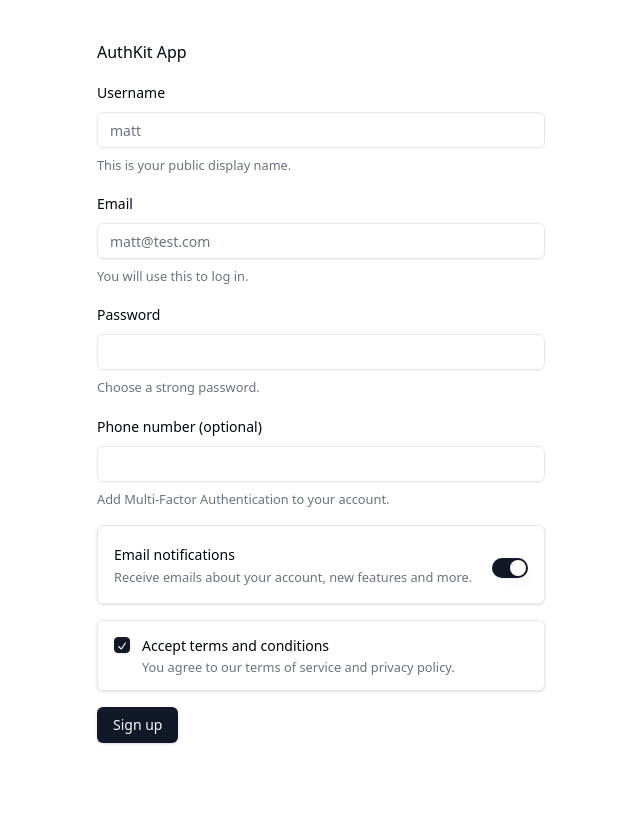
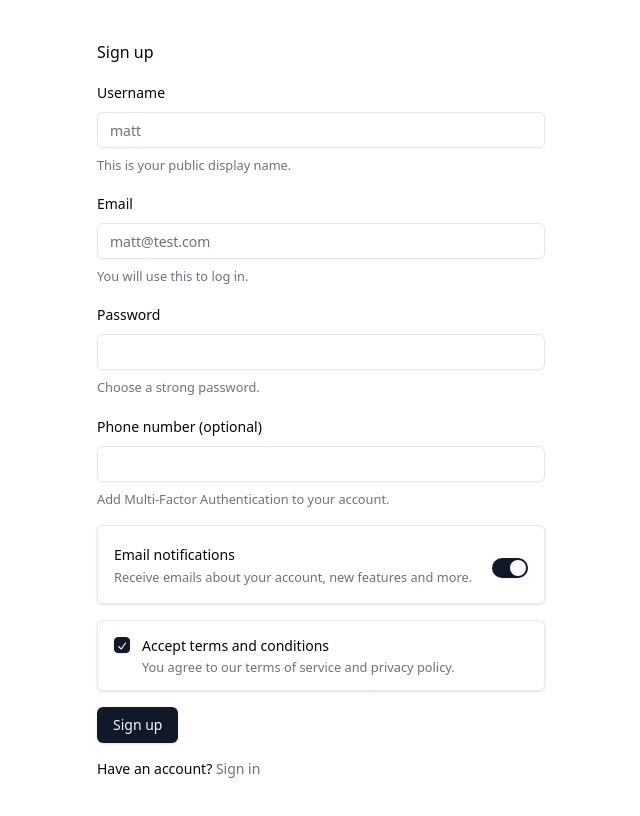
Before and after one commit to mathewbushuru/authentication-kit, a React (Vite) app in the folder react-frontend/: page /sign-up in a window 1280 px wide. Shown: the top 816 px of the page, without its empty margins (319-959 px from the left). Built offline with nearby package versions, Linux system fonts and the light colour scheme.

Commit message:
front routing and error handling

```diff
--- a/react-frontend/package.json
+++ b/react-frontend/package.json
@@ -19,6 +19,7 @@
     "react": "^18.2.0",
     "react-dom": "^18.2.0",
     "react-hook-form": "^7.45.4",
+    "react-router-dom": "^6.15.0",
     "zod": "^3.22.2"
   },
   "devDependencies": {
--- a/react-frontend/src/App.tsx
+++ b/react-frontend/src/App.tsx
@@ -1,14 +1,18 @@
-import Signup from "@/components/sign-up";
+import { RouterProvider, createBrowserRouter } from "react-router-dom";
+
+import HomePage from "@/pages/home";
+import SignupPage from "@/pages/sign-up";
+import SigninPage from "@/pages/sign-in";
+import ErrorPage from "./pages/error";
+
+const router = createBrowserRouter([
+  { path: "/", element: <HomePage />, errorElement: <ErrorPage /> },
+  { path: "/sign-up", element: <SignupPage /> },
+  { path: "/sign-in", element: <SigninPage /> },
+]);
 
 function App() {
-  return (
-    <>
-      <div className="max-w-lg mx-auto px-8 py-10 space-y-4">
-        <p>AuthKit App</p>
-        <Signup />
-      </div>
-    </>
-  );
+  return <RouterProvider router={router} />;
 }
 
 export default App;
--- a/react-frontend/src/components/sign-up.tsx
+++ b/react-frontend/src/components/sign-up.tsx
@@ -1,6 +1,7 @@
 import * as z from "zod";
 import { zodResolver } from "@hookform/resolvers/zod";
 import { useForm } from "react-hook-form";
+import { useNavigate } from "react-router-dom";
 
 import { Button } from "@/components/ui/button";
 import { Input } from "@/components/ui/input";
@@ -49,6 +50,7 @@ function Signup() {
       acceptTerms: true,
     },
   });
+  const navigate = useNavigate();
 
   function onFormSubmit(values: z.infer<typeof signupFormSchema>) {
     console.log(values);
@@ -160,6 +162,15 @@ function Signup() {
           )}
         />
         <Button type="submit">Sign up</Button>
+        <p className="text-sm">
+          Have an account?{" "}
+          <span
+            className="cursor-pointer text-muted-foreground"
+            onClick={() => navigate("/sign-in")}
+          >
+            Sign in
+          </span>
+        </p>
       </form>
     </Form>
   );
--- /dev/null
+++ b/react-frontend/src/pages/error.tsx
@@ -0,0 +1,23 @@
+import { useRouteError, useNavigate } from "react-router-dom";
+
+import { Button } from "@/components/ui/button";
+
+function ErrorPage() {
+  const error = useRouteError();
+  const navigate = useNavigate();
+
+  console.error(error);
+
+  return (
+    <div className="mx-auto flex max-w-lg flex-col items-center space-y-4 px-8 py-14">
+      <h1>Oops!</h1>
+      <p>Sorry an expected error has occurred.</p>
+      <div className="flex gap-4">
+        <Button onClick={() => navigate(-1)}>Go back</Button>
+        <Button onClick={() => navigate("/")}> Go home</Button>
+      </div>
+    </div>
+  );
+}
+
+export default ErrorPage;
--- /dev/null
+++ b/react-frontend/src/pages/home.tsx
@@ -0,0 +1,12 @@
+import Signup from "@/components/sign-up";
+
+function HomePage() {
+  return (
+    <div className="mx-auto max-w-lg space-y-4 px-8 py-10">
+      <p>AuthKit App</p>
+      <Signup />
+    </div>
+  );
+}
+
+export default HomePage;
--- /dev/null
+++ b/react-frontend/src/pages/sign-in.tsx
@@ -0,0 +1,12 @@
+import Signup from "@/components/sign-up";
+
+function SigninPage() {
+  return (
+    <div className="mx-auto max-w-lg space-y-4 px-8 py-10">
+      <p>Sign in</p>
+      <Signup />
+    </div>
+  );
+}
+
+export default SigninPage;
--- /dev/null
+++ b/react-frontend/src/pages/sign-up.tsx
@@ -0,0 +1,12 @@
+import Signup from "@/components/sign-up";
+
+function SignupPage() {
+  return (
+    <div className="mx-auto max-w-lg space-y-4 px-8 py-10">
+      <p>Sign up</p>
+      <Signup />
+    </div>
+  );
+}
+
+export default SignupPage;
```
Also changed, not shown: 1 other file (tests, documents, lock files or other folders).
